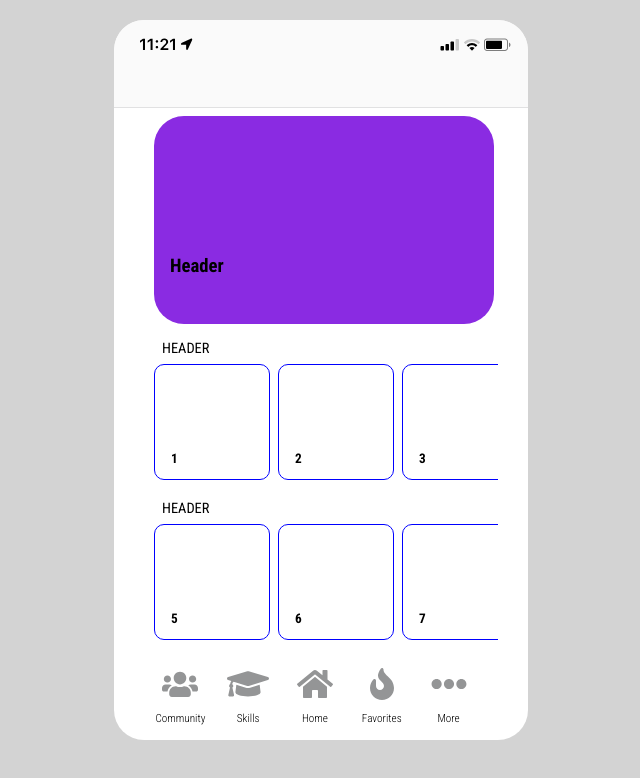
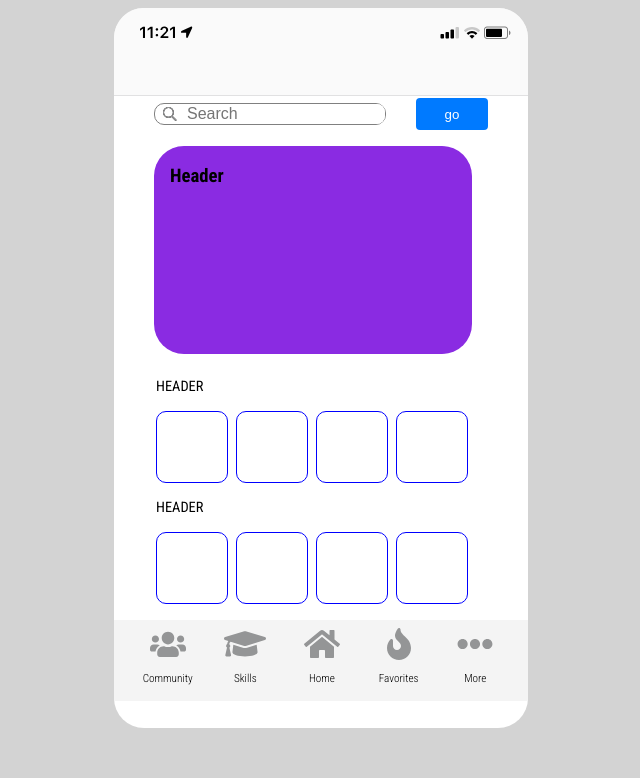
Before and after one commit to kccrtv/savr-app, a React (Create React App) app: page / in a window 1280 px wide. Shown: the top 778 px of the page, without its empty margins (319-959 px from the left). Built offline with nearby package versions, Linux system fonts and the light colour scheme.

Commit message:
add search bar to home

```diff
--- a/src/AppTwo.js
+++ b/src/AppTwo.js
@@ -1,20 +1,28 @@
 import './styles.css';
 import phonetop from './components/assets/Header.svg';
-// import phonebottom from './components/assets/bottom-footer.svg';
+import phonebottom from './components/assets/bottom-footer.svg';
 import users from './components/assets/users-solid.svg';
 import gradcap from './components/assets/gradcap-solid.svg';
 import home from './components/assets/home-solid.svg';
 import faves from './components/assets/fire-wave-solid.svg';
 import more from './components/assets/ellipses-solid.svg';
+import search from './components/assets/search.svg';
 
 function AppTwo() {
 	return (
 		<div>
 			<main>
 				{/* Top */}
+				<img className='phone-top' src={phonetop} alt='phone base'></img>
 				<div className='frame'>
-					<img src={phonetop} alt='phone base'></img>
-
+					{/* Search Bar */}
+					<form className='search-form'>
+						<div className='searchbar'>
+							<img className='search-icon' src={search} alt='search'></img>
+							<input placeholder='Search'></input>
+						</div>
+						<button className='button-search'>go</button>
+					</form>
 					{/* Middle */}
 					<figure className='hero'>
 						<div className='hero-image'></div>
@@ -26,16 +34,16 @@ function AppTwo() {
 					<div className='thumbnail-section first-section'>
 						<ul className='thumbs'>
 							<li className='thumb'>
-								<h5>1</h5>
+								<p></p>
 							</li>
 							<li className='thumb'>
-								<h5>2</h5>
+								<p></p>
 							</li>
 							<li className='thumb'>
-								<h5>3</h5>
+								<p></p>
 							</li>
 							<li className='thumb'>
-								<h5>4</h5>
+								<p></p>
 							</li>
 						</ul>
 					</div>
@@ -44,20 +52,21 @@ function AppTwo() {
 					<div className='thumbnail-section second-section'>
 						<ul className='thumbs'>
 							<li className='thumb'>
-								<h5>5</h5>
+								<p></p>
 							</li>
 							<li className='thumb'>
-								<h5>6</h5>
+								<p></p>
 							</li>
 							<li className='thumb'>
-								<h5>7</h5>
+								<p></p>
 							</li>
 							<li className='thumb'>
-								<h5>8</h5>
+								<p></p>
 							</li>
 						</ul>
 					</div>
 
+					<section className='bottom-nav'>
 						{/* Bottom */}
 						<div className='navbar-container'>
 							<div className='icon-container'>
@@ -81,11 +90,8 @@ function AppTwo() {
 								<p className='icon-text'>More</p>
 							</div>
 						</div>
-					<section className='bottom-nav'>
-						{/* <img
-							className='phone-bottom'
-							src={phonebottom}
-							alt='phone base'></img> */}
+
+						{/* <img className='phone' src={phonebottom} alt='phone base'></img> */}
 					</section>
 				</div>
 			</main>
--- a/src/styles.css
+++ b/src/styles.css
@@ -7,8 +7,23 @@ body {
 }
 
 main {
-	margin: 20px auto;
+	/* margin: 20px auto; */
 	max-height: 80vh;
+	display: grid;
+	grid-template-rows: repeat(13, 0px 16px 48px);
+}
+
+.phone {
+	/* position: absolute; */
+	/* z-index: -1; */
+	grid-row: 32;
+}
+
+.phone-top {
+	margin: 0 auto;
+	z-index: 1;
+	grid-row: 1;
+	grid-column: 1;
 }
 
 .frame {
@@ -17,63 +32,114 @@ main {
 	height: 720px;
 	background: #ffffff;
 	border-radius: 30px;
-	display: grid;
+	/* display: grid;
 	grid-template-rows: repeat(9, 80px);
-	grid-template-columns: repeat(26, 16px);
-	overflow: hidden;
+	grid-template-columns: repeat(26, 16px); */
+	/* overflow: hidden; */
+	overflow: scroll;
+
+	/***/
+	display: flex;
+	flex-direction: column;
+	padding-top: 42px;
+}
+
+.search-form {
+	display: flex;
+	/* flex-direction: row; */
+	align-items: center;
+	justify-content: space-between;
+	margin: 48px 40px 0;
+}
+
+.searchbar {
+	/* border-radius: 8px; */
+	display: flex;
+	justify-content: center;
+	border: 1px solid gray;
+	border-radius: 10px;
+	/* margin: 0 8px 0 0; */
+}
+
+.search-icon {
+	padding: 0 8px;
+}
+
+.searchbar input {
+	border-radius: 8px;
+	border-style: none;
+	font-size: 1rem;
+	width: 200px;
+}
+
+.button-search {
+	border-style: none;
+	background: #007aff;
+	border-radius: 4px;
+	color: white;
+	height: 32px;
+	width: 72px;
+	margin-left: 8px;
 }
 
 .hero {
 	display: grid;
 	grid-template-rows: repeat(3, 48px 24px);
 	grid-template-columns: repeat(7, 16px 32px);
-	grid-row: 2 / span 2;
+	/* grid-row: 2 / span 2; */
 }
 
 .hero-image {
 	border-radius: 30px;
 	background-color: blueviolet;
-	width: 340px;
+	width: 318px;
 	height: 208px;
 }
 
 .hero-title {
 	font-weight: 700;
-	grid-row: 4 / 6;
-	grid-column: 2 / 13;
+	/* grid-row: 4 / 6;
+	grid-column: 2 / 13; */
 }
 
 .first-header {
-	grid-row: 5;
+	/* grid-row: 5; */
 }
 .first-section {
-	grid-row: 5 / 7;
+	/* grid-row: 5 / 7; */
 }
 
 .second-header {
-	grid-row: 7;
+	/* grid-row: 7; */
 }
 .second-section {
-	grid-row: 7 / 9;
+	/* grid-row: 7 / 9; */
 }
 
 .thumbnail-section {
 	display: flex;
 	overflow: auto;
-	grid-column: 3 / 25;
+	/* grid-column: 3 / 25; */
+	margin: 0 42px;
+}
+
+.thumbnail-section-webkit-scrollbar {
+	display: none;
 }
 
 .thumbnail-header {
-	grid-column: 4;
-	margin: 0 0 8px 0;
+	/* grid-column: 4; */
+	/* margin: 0 0 8px 0; */
+	margin: 0 42px;
 	font-weight: 400;
 	text-transform: uppercase;
 	font-size: 0.9rem;
 }
 
 .thumbs {
-	padding: 8px 8px 0 0;
-	padding-left: 8px;
+	/* padding: 8px 8px 0 0;
+	padding-left: 8px; */
+	padding: 0;
 	display: flex;
 	flex-direction: row;
 }
@@ -81,40 +147,47 @@ main {
 .thumb {
 	border: 1px solid blue;
 	list-style: none;
-	width: 116px;
-	height: 116px;
+	width: 72px;
+	height: 72px;
 	border-radius: 10px;
 	margin: 0 8px 0 0;
 	display: grid;
-	grid-template-rows: repeat(8, 16px);
-	grid-template-columns: repeat(8, 16px);
+	grid-template-rows: repeat(8, 8px);
+	grid-template-columns: repeat(8, 8px);
 }
 
-.thumb h5 {
-	grid-row: 5 / 9;
+.thumb p {
+	grid-row: 4 / 9;
 	grid-column: 2 / 9;
+	font-weight: 200;
 }
 
 .bottom-nav {
-	grid-row: 9;
+	/* grid-row: 9;
 	display: grid;
 	grid-gap: 2px;
 	grid-template-rows: repeat(2, 8px);
-	grid-template-columns: repeat(4, 16px);
+	grid-template-columns: repeat(4, 16px); */
+	background-color: #f4f4f4;
+	grid-row: 32;
 }
 .phone-bottom {
-	z-index: -1;
+	/* z-index: -1; */
 }
 
 .navbar-container {
-	grid-row: 9;
-	grid-column: 3 / 24;
+	/* grid-row: 9;
+	grid-column: 3 / 24; */
 	display: flex;
-	justify-content: space-around;
+	justify-content: space-evenly;
+	z-index: 2;
+	/* grid-row: 32; */
+	/* position: absolute; */
 }
 
 .icon-container {
 	text-align: center;
+	margin-bottom: 16px;
 }
 
 .icon-text {
```
Also changed, not shown: src/components/assets/search.svg (renamed from src/components/assets/icon-gray-search.svg). Lines whose indentation alone changed are shown as unchanged.
